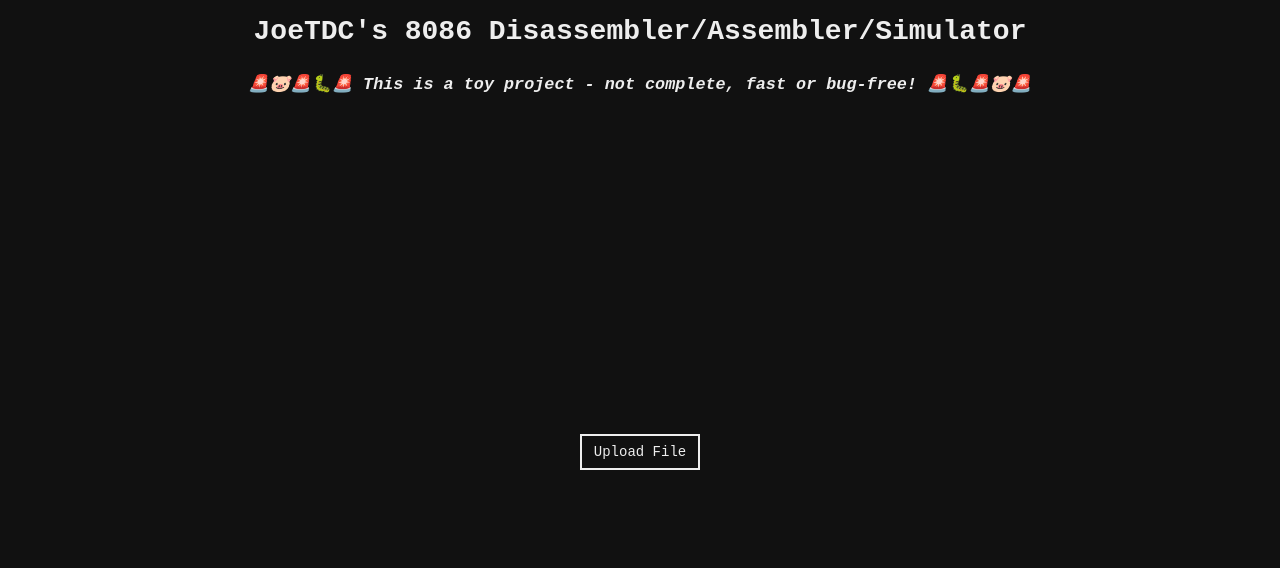
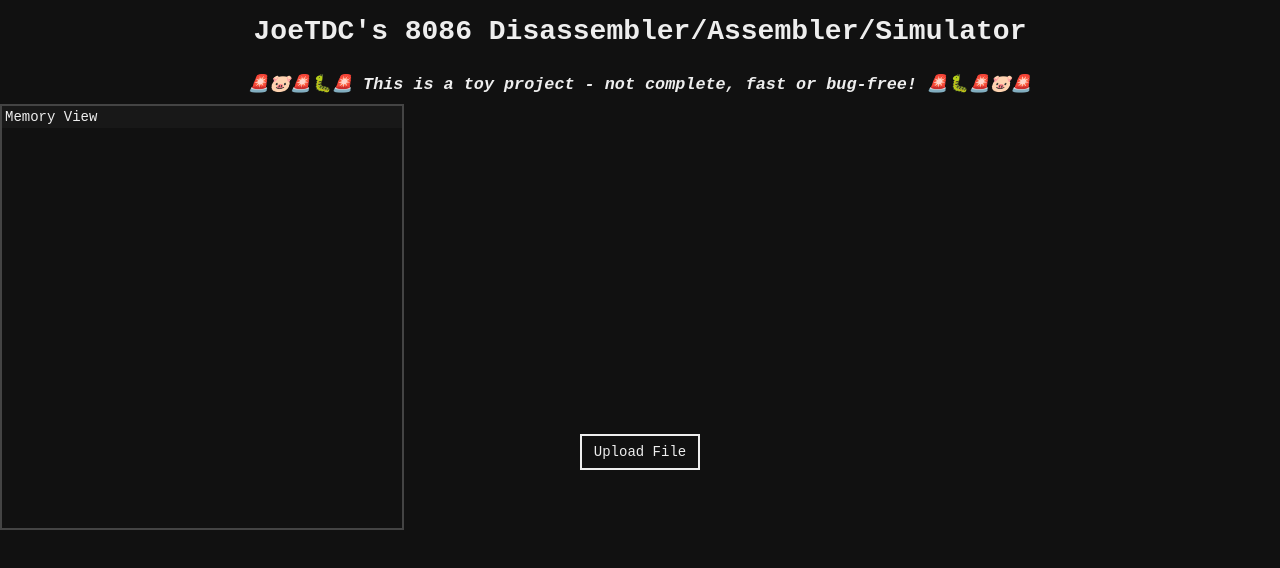
Before and after one commit to jgbpercy/emu-8086, an Angular app: page / in a window 1280 px wide. Shown: the top 568 px of the page. Built offline with nearby package versions, Linux system fonts and the light colour scheme; a web font is replaced by a local one.

Commit message:
*Extremely* basic memory image viewer

```diff
--- a/src/app/app.component.html
+++ b/src/app/app.component.html
@@ -1,7 +1,13 @@
 <h1>JoeTDC's 8086 Disassembler/Assembler/Simulator</h1>
 <h2>🚨🐷🚨🐛🚨 This is a toy project - not complete, fast or bug-free! 🚨🐛🚨🐷🚨</h2>
 
-<div class="content">
+<div class="content" #content>
+  <div class="window" cdkDrag [cdkDragBoundary]="content">
+    <div class="window-title" cdkDragHandle>Memory View</div>
+
+    <div class="memory-image"><canvas class="memory-image-canvas" #memoryImageCanvas></canvas></div>
+  </div>
+
   <div class="upload-button-container" *ngIf="!annotatedInstructions">
     <input style="display: none" type="file" (change)="gotFile($event)" #fileInput />
 
--- a/src/app/app.component.scss
+++ b/src/app/app.component.scss
@@ -105,3 +105,24 @@ input {
   gap: 10px;
   row-gap: 4px;
 }
+
+.window {
+  position: absolute;
+  border: 2px solid colors.$tint;
+  width: 404px;
+  background: colors.$background;
+}
+
+.window-title {
+  background: colors.$background-highlight;
+  padding: 3px;
+}
+
+.memory-image {
+  height: 400px;
+}
+
+.memory-image-canvas {
+  height: 100%;
+  width: 100%;
+}
--- a/src/app/app.component.ts
+++ b/src/app/app.component.ts
@@ -1,7 +1,8 @@
+import { CdkDrag, CdkDragHandle } from '@angular/cdk/drag-drop';
 import { CommonModule } from '@angular/common';
-import { Component, inject } from '@angular/core';
+import { AfterViewInit, Component, ElementRef, NgZone, ViewChild, inject } from '@angular/core';
 import { FormBuilder, FormControl, ReactiveFormsModule } from '@angular/forms';
-import { map } from 'rxjs';
+import { animationFrames, map } from 'rxjs';
 import {
   AnnotatedInstructionComponent,
   AnnotatedInstructionData,
@@ -50,12 +51,15 @@ import { valueChangesWithInitial } from './value-changes-with-initial';
     FlagPipe,
     SimulatedInstructionComponent,
     ReactiveFormsModule,
+    CdkDrag,
+    CdkDragHandle,
   ],
   templateUrl: './app.component.html',
   styleUrls: ['./app.component.scss'],
 })
-export class AppComponent {
+export class AppComponent implements AfterViewInit {
   readonly fb = inject(FormBuilder);
+  readonly zone = inject(NgZone);
 
   annotatedInstructions?: ReadonlyArray<AnnotatedInstructionData>;
 
@@ -119,6 +123,8 @@ export class AppComponent {
     }),
   );
 
+  @ViewChild('memoryImageCanvas') memoryImageCanvas!: ElementRef<HTMLCanvasElement>;
+
   gotFile(evt: Event): void {
     if (!(evt.target instanceof HTMLInputElement)) {
       throw Error('Internal error: got file from non-input element');
@@ -169,7 +175,7 @@ export class AppComponent {
         let instructionsSimulated = 0;
         // eslint-disable-next-line no-constant-condition
         while (true) {
-          if (instructionsSimulated > 2000) {
+          if (instructionsSimulated > 200000) {
             break;
           }
 
@@ -214,6 +220,58 @@ export class AppComponent {
     }
   }
 
+  ngAfterViewInit(): void {
+    const { height, width } = this.memoryImageCanvas.nativeElement.getBoundingClientRect();
+
+    this.memoryImageCanvas.nativeElement.height = height / 4;
+    this.memoryImageCanvas.nativeElement.width = width / 4;
+
+    const context = this.memoryImageCanvas.nativeElement.getContext('2d');
+
+    if (context) {
+      this.zone.runOutsideAngular(() => {
+        animationFrames().subscribe(() => {
+          // const blah2 = new Uint8ClampedArray(4 * 64 * 64);
+
+          // for (let i = 0; i < blah2.length; i += 4) {
+          //   if (i < 4 * 64 * 10) {
+          //     blah2[i] = 256;
+          //     blah2[i + 1] = 0;
+          //     blah2[i + 2] = 0;
+          //     blah2[i + 3] = 256;
+          //   } else if (i < 4 * 64 * 20) {
+          //     blah2[i] = 0;
+          //     blah2[i + 1] = 256;
+          //     blah2[i + 2] = 0;
+          //     blah2[i + 3] = 256;
+          //   } else if (i < 4 * 64 * 30) {
+          //     blah2[i] = 0;
+          //     blah2[i + 1] = 0;
+          //     blah2[i + 2] = 256;
+          //     blah2[i + 3] = 256;
+          //   } else {
+          //     blah2[i] = 256;
+          //     blah2[i + 1] = 256;
+          //     blah2[i + 2] = 256;
+          //     blah2[i + 3] = 256;
+          //   }
+          // }
+
+          // const thinger = new ImageData(blah2, 64, 64);
+
+          const chunk = this.simulationState.memory.getRawChunkForAddress(
+            this.simulationState.ds << 4,
+          );
+
+          if (chunk) {
+            createImageBitmap(new ImageData(new Uint8ClampedArray(chunk), 64, 64)).then((image) => {
+              context.drawImage(image, 0, 0);
+            });
+          }
+        });
+      });
+    }
+  }
   // TODO
   // download(): void {
   //   const blob = new Blob([this.instructionString]);
--- a/src/app/memory.ts
+++ b/src/app/memory.ts
@@ -1,5 +1,5 @@
 export const total8086MemorySizeInBytes = 2 ** 20;
-const chunkSizePower = 12;
+const chunkSizePower = 14; // TODO this size is just cheating temporarily to make the chunk size what we need for the CE image example
 const chunkSizeInBytes = 2 ** chunkSizePower;
 const chunkMask = (total8086MemorySizeInBytes / chunkSizeInBytes - 1) << chunkSizePower;
 const addressInChunkMask = 2 ** chunkSizePower - 1;
@@ -62,6 +62,10 @@ export class Memory implements ReadonlyMemory {
     chunk[address & addressInChunkMask] = value;
   }
 
+  getRawChunkForAddress(address: number): Uint8Array | undefined {
+    return this.chunks.get(Memory.getChunk(address));
+  }
+
   private static getChunk(address: number): number {
     if (address >= total8086MemorySizeInBytes || address < 0) {
       throw Error(`Memory Access Error - ${address} is out of range`);
```
